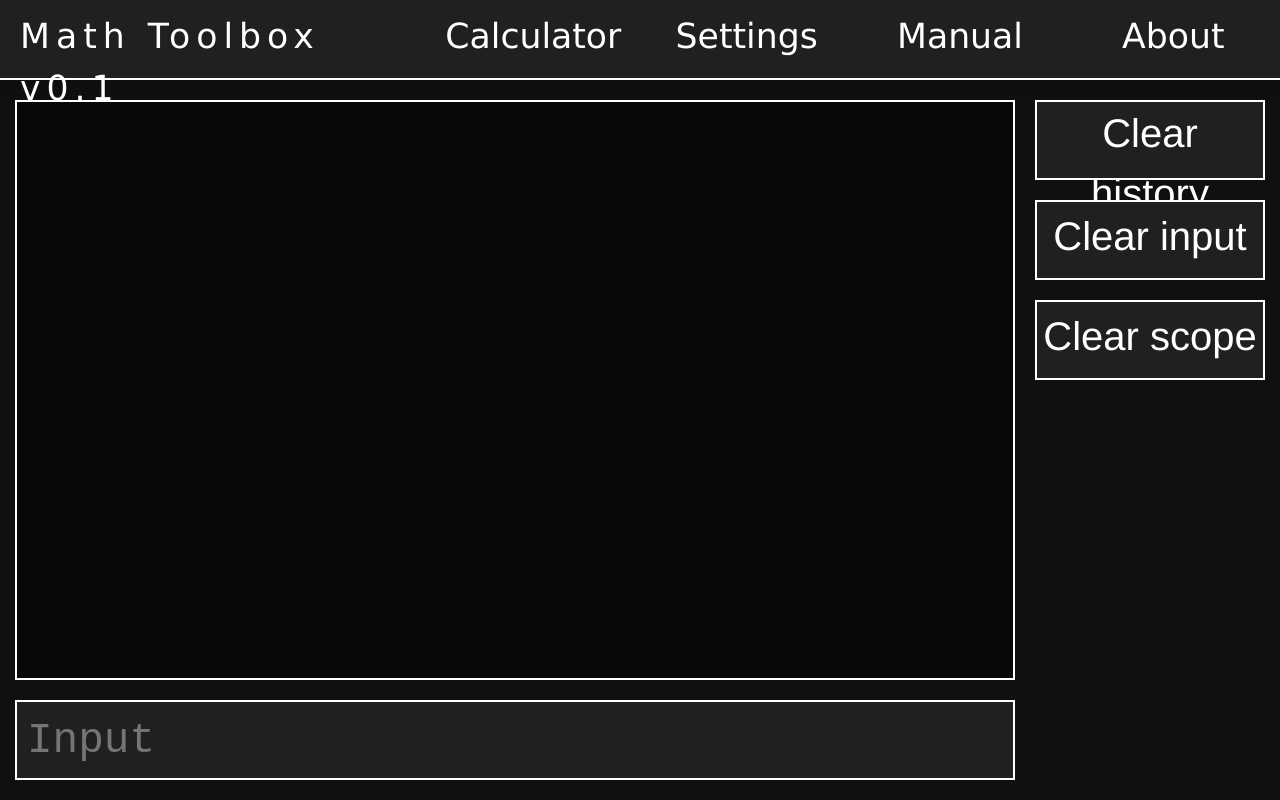
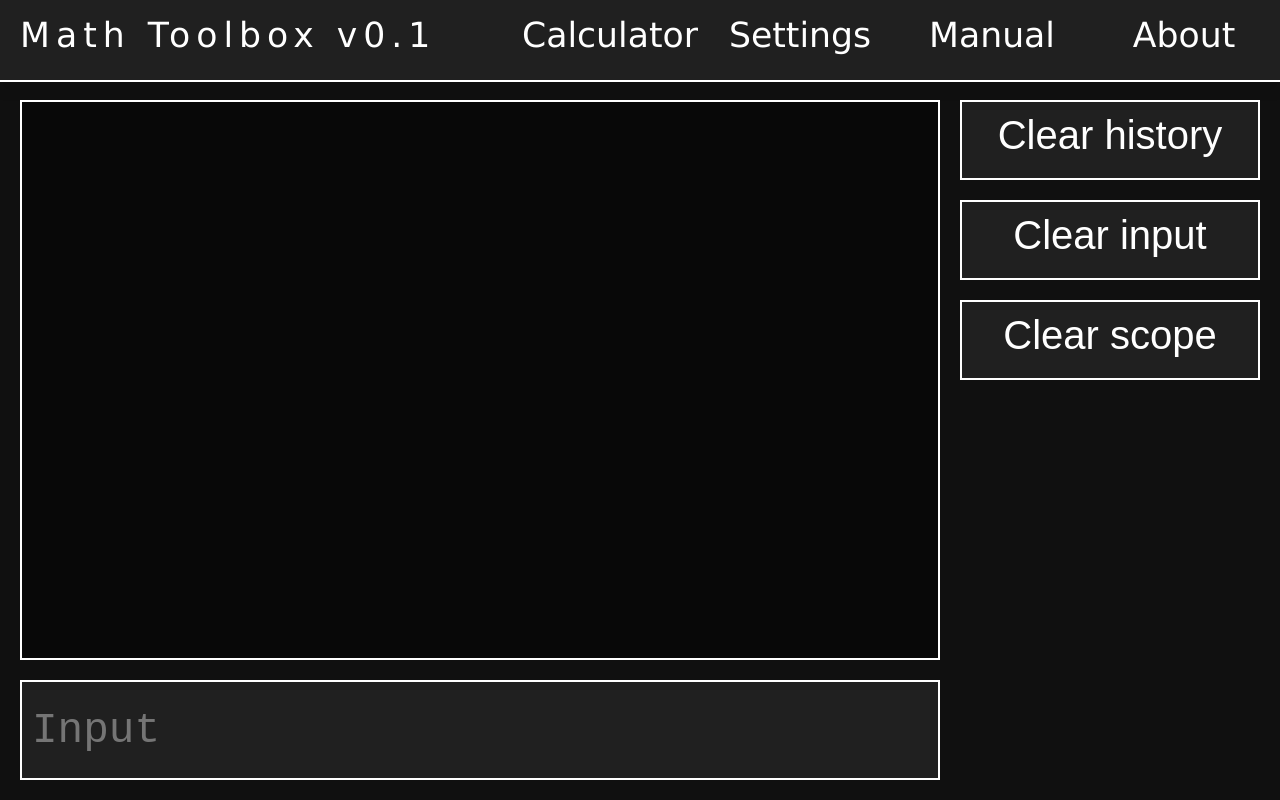
Before and after one commit to behrenle/Math-Explorer, a Vue app: page /#/ in a window 1280 px wide. Built offline with nearby package versions, Linux system fonts and the light colour scheme.

Commit message:
removed bootstrap

```diff
--- a/package.json
+++ b/package.json
@@ -8,7 +8,6 @@
     "lint": "vue-cli-service lint"
   },
   "dependencies": {
-    "bootstrap": "^4.3.1",
     "core-js": "^2.6.5",
     "jquery": "^3.4.1",
     "mathjs": "^6.0.2",
--- a/src/App.vue
+++ b/src/App.vue
@@ -1,15 +1,13 @@
 <template>
-  <div id="app" class="nopm">
-    <div class="col-12 menu-bar container ">
-      <div class="row h-100">
-        <div class="col-4 menu-item menu-title">
+  <div id="app" class="app">
+    <div class="menu-bar">
+        <div class="menu-item menu-title">
           Math Toolbox v0.1
         </div>
-        <router-link to="/"         class="col-2 menu-item menu-button">Calculator</router-link>
-        <router-link to="/settings" class="col-2 menu-item menu-button">Settings</router-link>
-        <router-link to="/manual"   class="col-2 menu-item menu-button">Manual</router-link>
-        <router-link to="/about"   class="col-2 menu-item menu-button">About</router-link>
-      </div>
+        <router-link to="/"         class="menu-item menu-button">Calculator</router-link>
+        <router-link to="/settings" class="menu-item menu-button">Settings</router-link>
+        <router-link to="/manual"   class="menu-item menu-button">Manual</router-link>
+        <router-link to="/about"   class="menu-item menu-button">About</router-link>
     </div>
     <div class="content nopm">
       <router-view />
@@ -29,11 +27,16 @@
     text-align: left;
     font-family: Verdana;
     border-bottom: 2px solid white;
+    display: grid;
+    grid-template-columns: 40% 15% 15% 15% 15%;
+    grid-template-rows: 100%;
   }
 
   .menu-item {
     padding: 10px;
     color: white;
+    text-decoration: none;
+    padding-top: 15px;
   }
 
   .menu-item:hover {
@@ -87,17 +90,6 @@
     background-color: rgb(16,16,16);
   }
 
-  #nav {
-    padding: 30px;
-    a {
-      font-weight: bold;
-      color: #2c3e50;
-      &.router-link-exact-active {
-        color: #42b983;
-      }
-    }
-  }
-
   body {
     padding: 0;
     margin: 0;
@@ -105,29 +97,9 @@
     height: 100%;
   }
 
-  .row {
-    padding: 0;
-    margin: 0;
-  }
-
-  .container {
-    padding: 0;
-    margin: 0;
-  }
-
   .nopm {
     padding: 0;
     margin: 0;
   }
 
-  .row.no-gutters {
-    margin-right: 0;
-    margin-left: 0;
-
-    & > [class^="col-"],
-    & > [class*=" col-"] {
-      padding-right: 0;
-      padding-left: 0;
-    }
-  }
 </style>
--- a/src/components/HistoryObject.vue
+++ b/src/components/HistoryObject.vue
@@ -36,6 +36,7 @@
         width: 100%;
         overflow: hidden;
         padding: 10px;
+        box-sizing: border-box;
     }
 
     .input {
--- a/src/main.js
+++ b/src/main.js
@@ -2,8 +2,6 @@ import Vue from "vue";
 import App from "./App.vue";
 import router from "./router";
 import store from "./store";
-import 'bootstrap';
-import 'bootstrap/dist/css/bootstrap.min.css';
 
 Vue.config.productionTip = false;
 Vue.prototype.$eventBus = new Vue();
--- a/src/views/Calculator.vue
+++ b/src/views/Calculator.vue
@@ -1,6 +1,5 @@
 <template>
-    <div class="col-12 h-100">
-        <div class="content">
+    <div class="calculator">
         <div class="history" ref="history">
             <HistoryObject
                     v-for   = "line in history"
@@ -16,19 +15,18 @@
                 v-on:keypress="calculate"
                 ref="inputfield"
         >
-        </div>
         <div class="sidemenu">
             <button
-                    class="sidemenu-button"
+                    class="sidemenu-button clear-history"
                     v-on:click="clearHistory"
             >Clear history</button>
 
             <button
-                    class="sidemenu-button"
+                    class="sidemenu-button clear-input"
                     v-on:click="clearInput"
             >Clear input</button>
             <button
-                    class="sidemenu-button"
+                    class="sidemenu-button clear-scope"
                     v-on:click="clearScope"
             >Clear scope</button>
         </div>
@@ -88,38 +86,41 @@
 </script>
 
 <style scoped>
-    .content {
-        width: 80%;
+    .calculator {
+        width: 100%;
         height: 100%;
-        float: left;
-    }
-
-    .sidemenu {
-        width: 20%;
-        height: 100%;
-        float: right;
-        padding-left: 20px;
+        display: grid;
+        grid-template-columns: auto 300px;
+        grid-template-rows: auto 100px;
+        grid-gap: 20px;
+        padding: 20px;
+        padding-top: 0;
+        box-sizing: border-box;
     }
 
     .history {
         background-color: rgb(8,8,8);
         width: 100%;
-        height: calc(100% - 120px);
+        height: 100%;
+        height: 100%;
         border: 2px solid white;
         overflow-y: scroll;
+        box-sizing: border-box;
     }
 
     .inputfield {
         background-color: rgb(32,32,32);
         width: 100%;
-        height: 80px;
+        height: 100px;
         border: 2px solid white;
         font-size: 32pt;
         color: white;
         padding: 10px;
         float: left;
         font-family: Monospace;
-        margin-top: 20px;
+        -webkit-box-sizing: border-box;
+        -moz-box-sizing: border-box;
+        box-sizing: border-box;
     }
 
     .sidemenu-button {
@@ -146,9 +147,10 @@
         border: 2px solid orange;
     }
 
-    .bottom-bar {
-        height: 100px;
-        padding-top: 20px;
+    .sidemenu {
+        grid-row-start: 1;
+        grid-row-end: 3;
+        grid-column-start: 2;
     }
 
 
```
Lines whose indentation alone changed are shown as unchanged.
